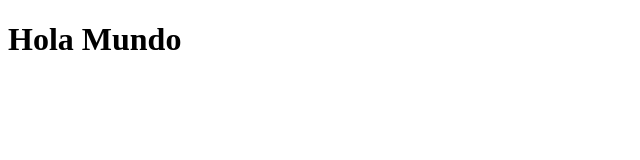
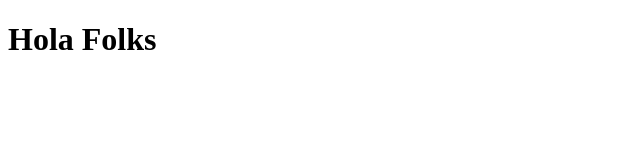
Before and after one commit to MelodyNicoleGrasso/Actividad-2, a plain HTML site: page index.html in a window 1280 px wide. Shown: the full height of the page, 0-640 px from the left. Drawn offline with Linux system fonts and the light colour scheme.

Commit message:
Cambio de "Mundo" a "Folks"

```diff
--- a/index.html
+++ b/index.html
@@ -6,6 +6,6 @@
     <title>Actividad 2</title>
 </head>
 <body>
-    <h1>Hola Mundo</h1>
+    <h1>Hola Folks</h1>
 </body>
 </html>
```
